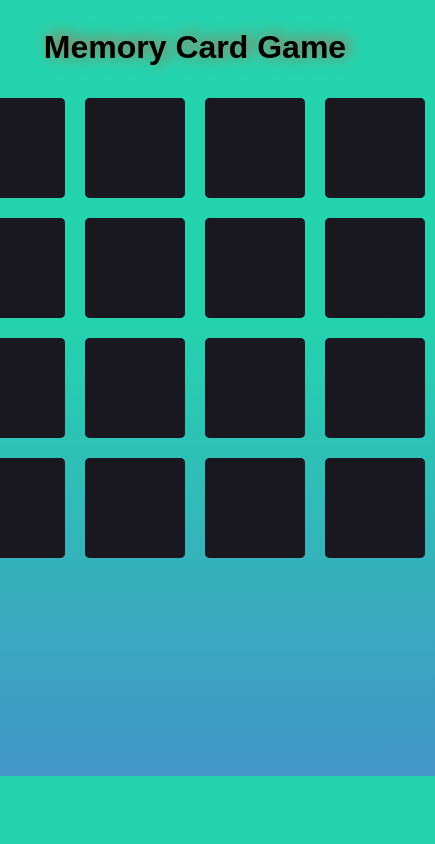
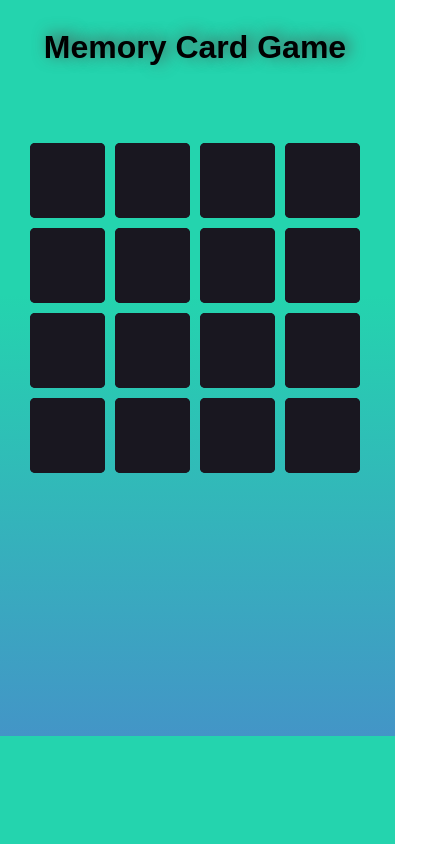
Before and after one commit to AzeezWeb/Memory-Card-Game, a plain HTML site: page index.html in a window 390 px wide. Shown: the whole page, 435 px wide, since content can reach past the window. Drawn offline with Linux system fonts and the light colour scheme.

Commit message:
aded responsive

```diff
--- a/style/style.css
+++ b/style/style.css
@@ -13,7 +13,7 @@ body {
 }
 
 h1 {
-  text-shadow: 4px -2px 16px #CE5937
+  text-shadow: 4px -2px 16px #504c4b
 }
 
 .container {
@@ -72,3 +72,23 @@ h1 {
 .show {
   transform: rotateY(0deg);
 }
+
+
+@media only screen and (max-width:578px) {
+  .container {
+    width: 400px;
+    justify-content: center;
+    margin-top: 50px;
+    margin-bottom: 250px;
+  }
+
+  .card {
+    width: 75px;
+    height: 75px;
+    margin: 5px;
+  }
+
+  .card i {
+    font-size: 28px;
+  }
+}
```
